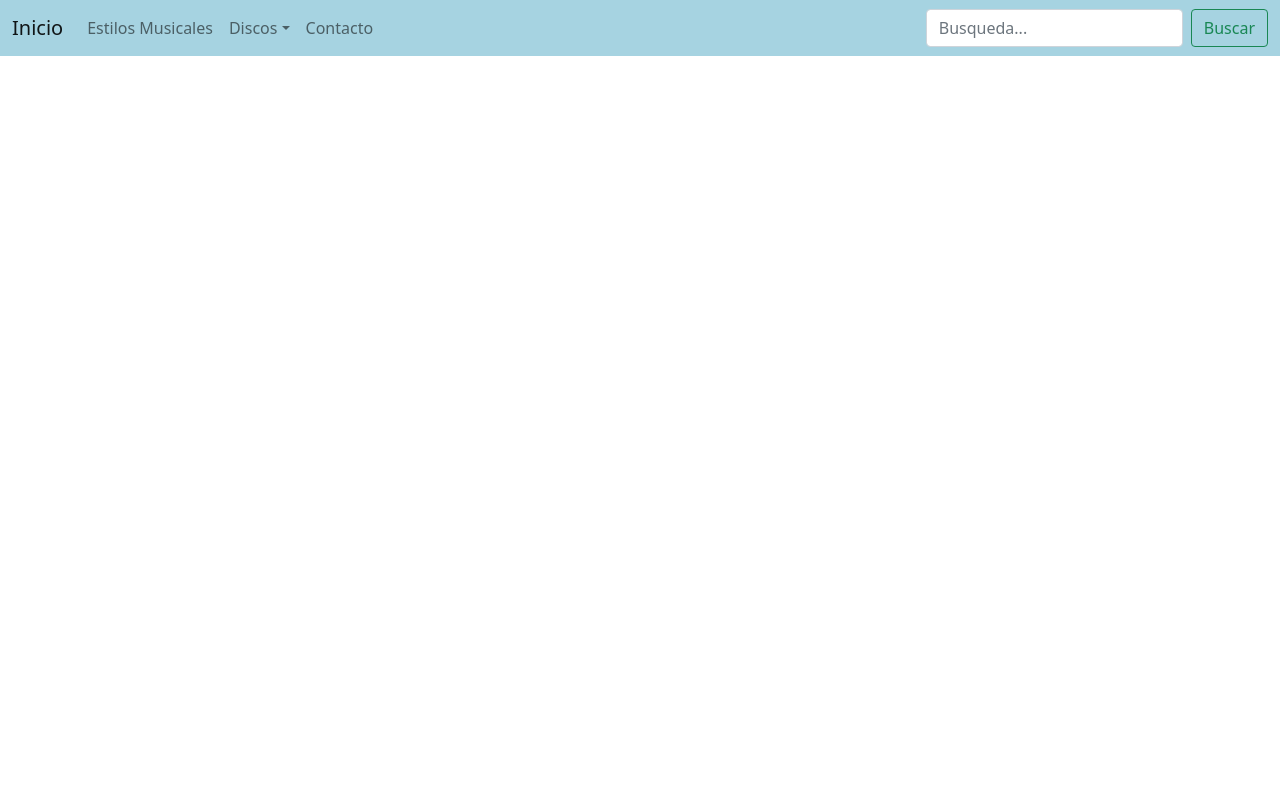
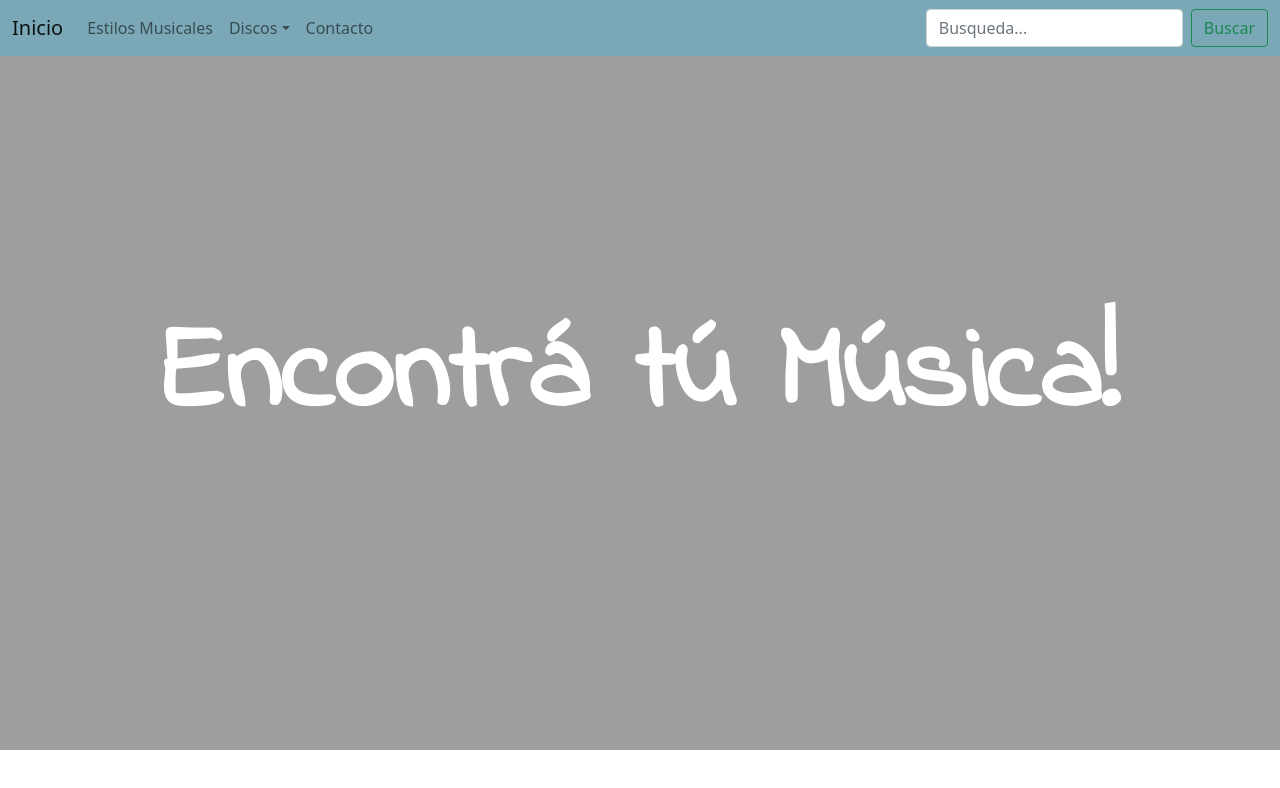
Before and after one commit to RodriAzuri/entrega-jv, a website: page paginas/estilos.html in a window 1280 px wide. Drawn offline with nearby package versions, Linux system fonts and the light colour scheme; the site is published under a folder, as on GitHub Pages, so addresses that start at the root find nothing.

Commit message:
Arreglo del css

```diff
--- a/scss/scss.scss
+++ b/scss/scss.scss
@@ -1,6 +1,6 @@
 header {
     height: 300px;
-    background-image: url(/contenido/img/header.jpg);
+    background-image: url(../contenido/img/header.jpg);
     background-size: cover;
     .navbar {
         background-color: rgba(96, 177, 202, 0.562) !important;
```
Also changed, not shown: css/css.css.
